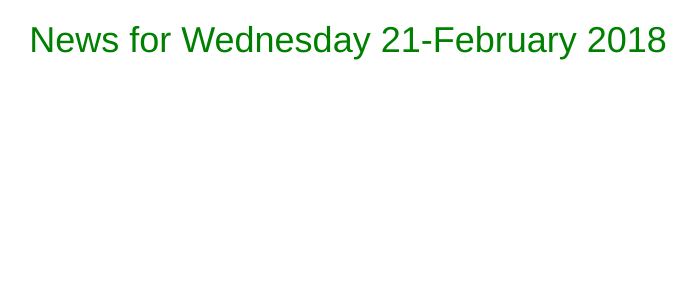
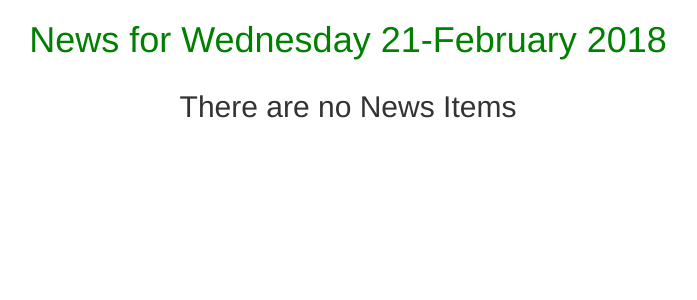
Before and after one commit to JuneMuoti/Moringa-Tribune, a Django app: page /news/today/ in a window 1280 px wide. Shown: the part 52-352 px from the top of the page, without its empty margins (292-989 px from the left). Run offline with Django 3.2, Linux system fonts and the light colour scheme; some libraries are stand-ins or nearby versions.

Commit message:
add template for today news

```diff
--- a/news/templates/all-news/today-news.html
+++ b/news/templates/all-news/today-news.html
@@ -2,4 +2,27 @@
 
 {% block content%}
 {{block.super}}
+<div class="container">
+  {% for  news_item in news %}
+  <div class="row">
+    <div class="col-xs col-sm-8 col-md-8 col-lg-8">
+      <h2 class="text-center">{{news_item.title}}</h2>
+      <h2 class="text-center">{{news_item.post}}</h2>
+    </div>
+
+    <div class="col-xs-4 col-sm-4 col-lg-4">
+      {%if news_item.article_image %}
+          <img src="{{news_item.article_image.url}}" class="img-responsive" alt="image" width="300px" height="200px">
+      {%endif%}
+    </div>
+
+
+    </div>
+    <hr>
+    {%empty%}
+    <div class="row">
+      <h2 class="text-center"> There are no  News Items</h2>
+    </div>
+    {% endfor %}
+  </div>
 {% endblock%}
```
